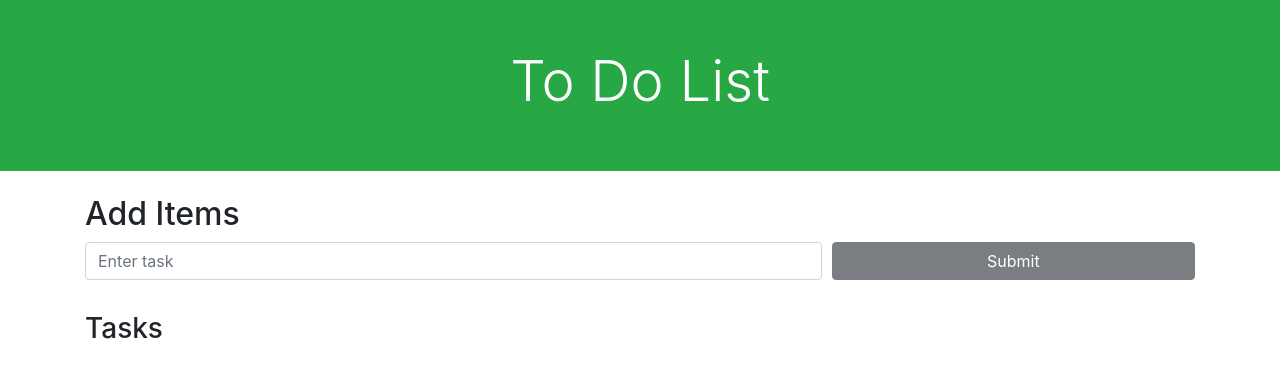
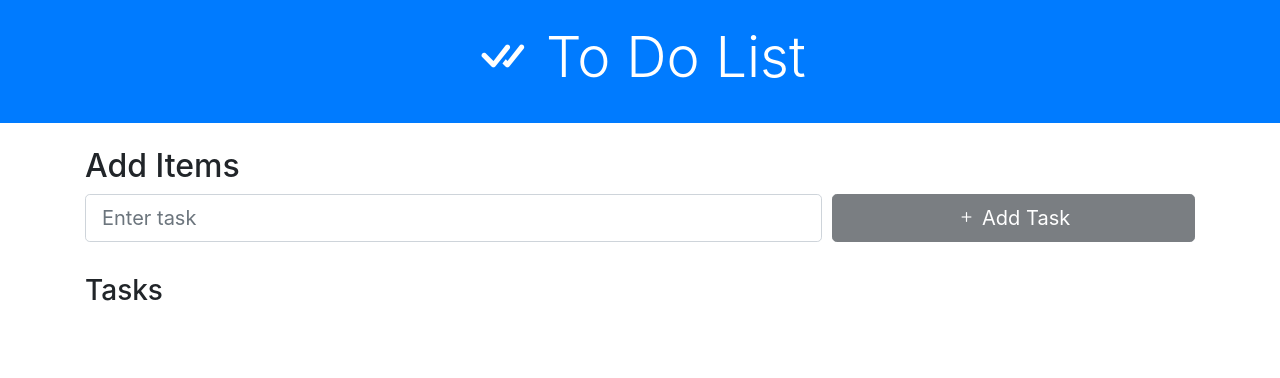
Before and after one commit to Thirdyzzz/to-do-list_canoy, a website: page index.html in a window 1280 px wide. Drawn offline with nearby package versions, Linux system fonts and the light colour scheme; some packages are replaced by stand-ins of ours; a script that the page names is missing.

Commit message:
modify index page

```diff
--- a/index.html
+++ b/index.html
@@ -6,29 +6,45 @@
     <meta name="viewport" content="width=device-width, initial-scale=1.0">
     <link rel="stylesheet" href="https://stackpath.bootstrapcdn.com/bootstrap/4.3.1/css/bootstrap.min.css"
         integrity="sha384-ggOyR0iXCbMQv3Xipma34MD+dH/1fQ784/j6cY/iJTQUOhcWr7x9JvoRxT2MZw1T"
-        crossorigin="anonymous"
-        >
-
+        crossorigin="anonymous">
 
     <!-- SweetAlert CSS -->
     <link rel="stylesheet" href="https://cdn.jsdelivr.net/npm/sweetalert2@11/dist/sweetalert2.min.css">
     <!-- SweetAlert JS -->
     <script src="https://cdn.jsdelivr.net/npm/sweetalert2@11"></script>
 
+    <!-- Bootstrap Icons -->
+    <link href="https://cdnjs.cloudflare.com/ajax/libs/bootstrap-icons/1.10.0/font/bootstrap-icons.min.css" rel="stylesheet">
+
+    <style>
+        header {
+            background-color: #007bff; /* Bootstrap primary color */
+            color: #ffffff;
+        }
+        .btn-dark {
+            background-color: #0056b3; /* Darker blue for buttons */
+            border-color: #0056b3;
+        }
+        .btn-dark:hover {
+            background-color: #004080; /* Even darker blue on hover */
+            border-color: #004080;
+        }
+    </style>
+
     <script src="app.js" defer></script>
-    <title>To Do List
-
-    </title>
-
+    <title>To Do List</title>
 </head>
-
 <body>
-    <header class="bg-success text-white py-5">
+    <!-- Header -->
+    <header class="py-4">
         <div class="container text-center">
-            <h1 class="display-4">To Do List</h1>
+            <h1 class="display-4">
+                <i class="bi bi-check-all"></i> To Do List
+            </h1>
         </div>
     </header>
 
+    <!-- Main Content -->
     <div class="container mt-4">
         <h2>Add Items</h2>
 
@@ -38,10 +54,12 @@
             <div class="form-row">
                 <div class="col-lg-8 col-md-8 col-sm-12 mb-2">
                     <input type="text" onkeyup="toggleButton(this, 'submit')"
-                        class="form-control" id="item" placeholder="Enter task" required>
+                        class="form-control form-control-lg" id="item" placeholder="Enter task" required>
                 </div>
                 <div class="col-lg-4 col-md-4 col-sm-12">
-                    <button type="submit" class="btn btn-dark btn-block" id="submit" disabled>Submit</button>
+                    <button type="submit" class="btn btn-dark btn-block btn-lg" id="submit" disabled>
+                        <i class="bi bi-plus"></i> Add Task
+                    </button>
                 </div>
             </div>
         </form>
@@ -64,8 +82,12 @@
             newItem.innerHTML = `
                 <span>${taskValue}</span>
                 <div>
-                    <button class="btn btn-warning btn-sm mr-2 edit-btn">Edit</button>
-                    <button class="btn btn-danger btn-sm delete-btn">Delete</button>
+                    <button class="btn btn-warning btn-sm mr-2 edit-btn">
+                        <i class="bi bi-pencil"></i>
+                    </button>
+                    <button class="btn btn-danger btn-sm delete-btn">
+                        <i class="bi bi-trash"></i>
+                    </button>
                 </div>
             `;
             return newItem;
```
